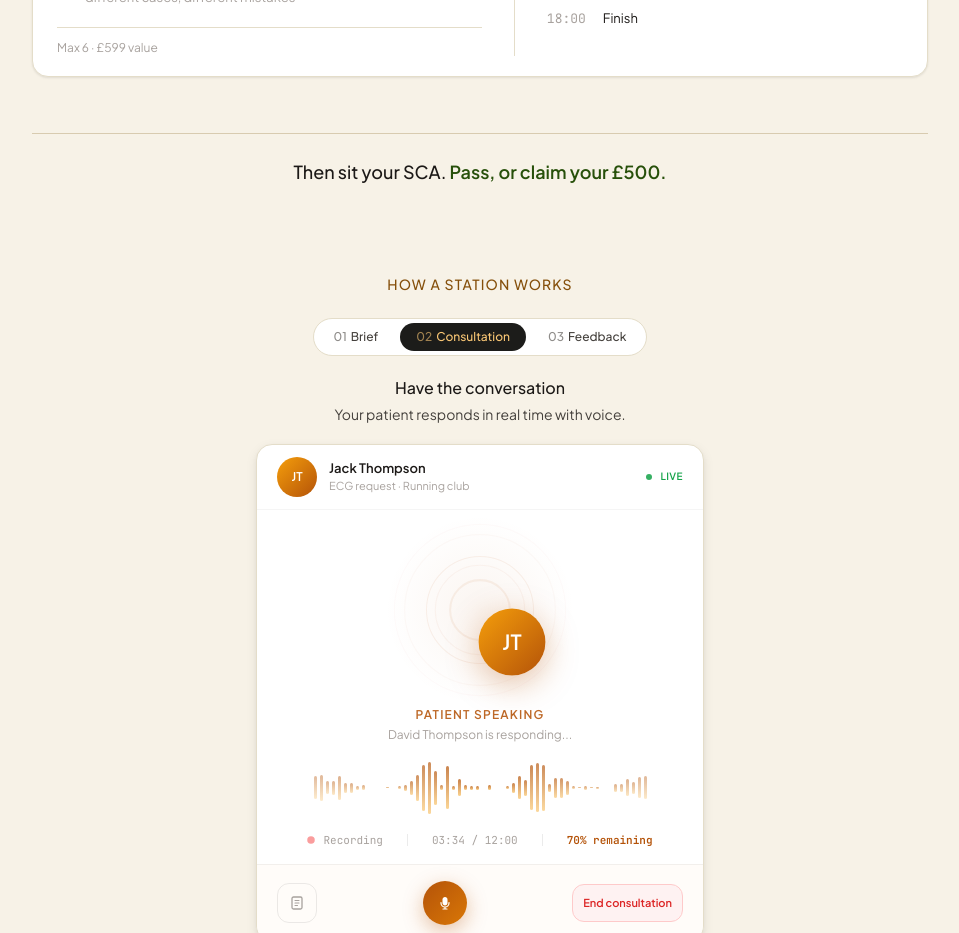
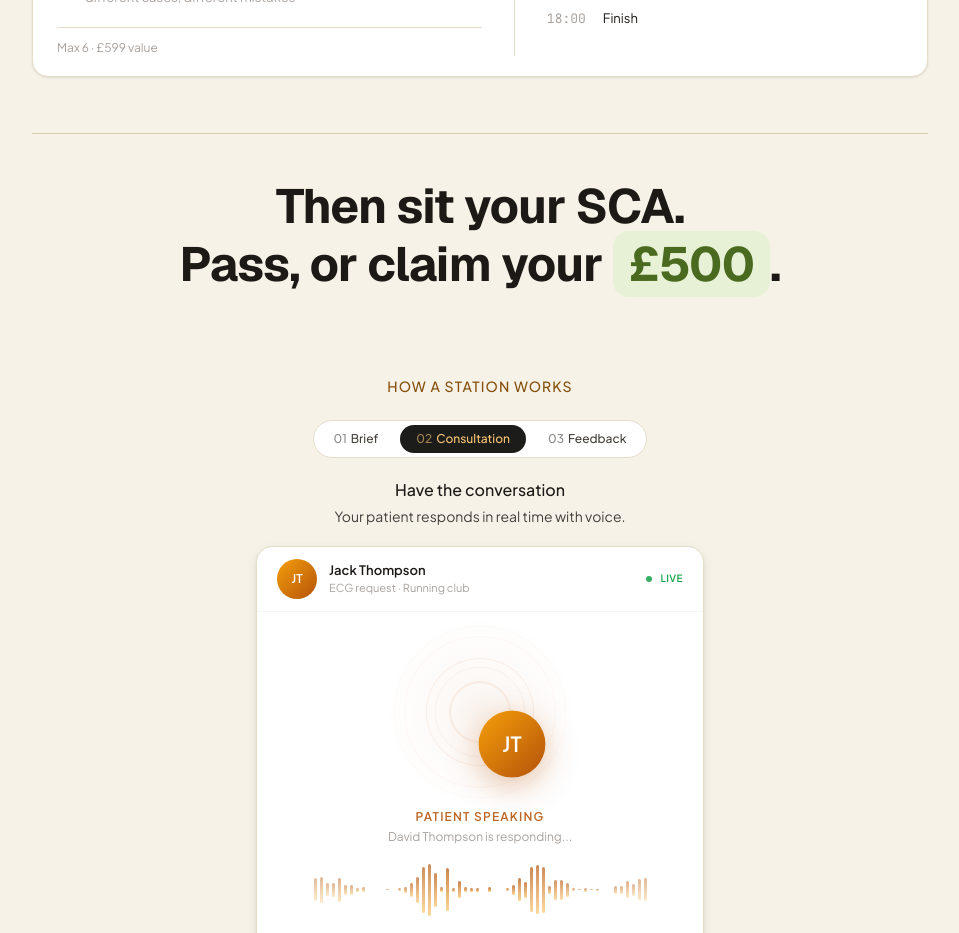
Before and after one commit to nabilkhan99/CaseForgeFrontend, a Next.js app: page / in a window 1280 px wide. Shown: the part 3140-4073 px from the top of the page, without its empty margins (160-1119 px from the left). Built offline with nearby package versions, Linux system fonts and the light colour scheme; no server answers.

Commit message:
feat(landing): big display treatment for 'Pass, or claim your £500' closing strip

```diff
--- a/components/landing/v5/CompleteCourse.tsx
+++ b/components/landing/v5/CompleteCourse.tsx
@@ -215,10 +215,16 @@ export default function CompleteCourse() {
         </motion.div>
 
         {/* Closing strip */}
-        <motion.div {...fadeUp} className="mt-10 border-t-[0.5px] border-[#D8CBB0] pt-6 text-center sm:mt-14">
-          <p className="text-base font-medium text-heading sm:text-lg">
-            Then sit your SCA.{' '}
-            <span className="font-semibold text-[#27500A]">Pass, or claim your £500.</span>
+        <motion.div {...fadeUp} className="mt-10 border-t-[0.5px] border-[#D8CBB0] pt-8 text-center sm:mt-14 sm:pt-12">
+          <p className="font-[family-name:var(--font-display)] text-[1.7rem] font-bold leading-[1.15] tracking-[-0.02em] text-heading sm:text-4xl lg:text-5xl">
+            Then sit your SCA.
+            <span className="mt-1.5 block sm:mt-2.5">
+              Pass, or claim your{' '}
+              <span className="whitespace-nowrap rounded-xl bg-[#E7F1D6] px-2.5 py-0.5 text-[#4A6B1F] sm:rounded-2xl sm:px-4">
+                £500
+              </span>
+              .
+            </span>
           </p>
         </motion.div>
       </div>
```
